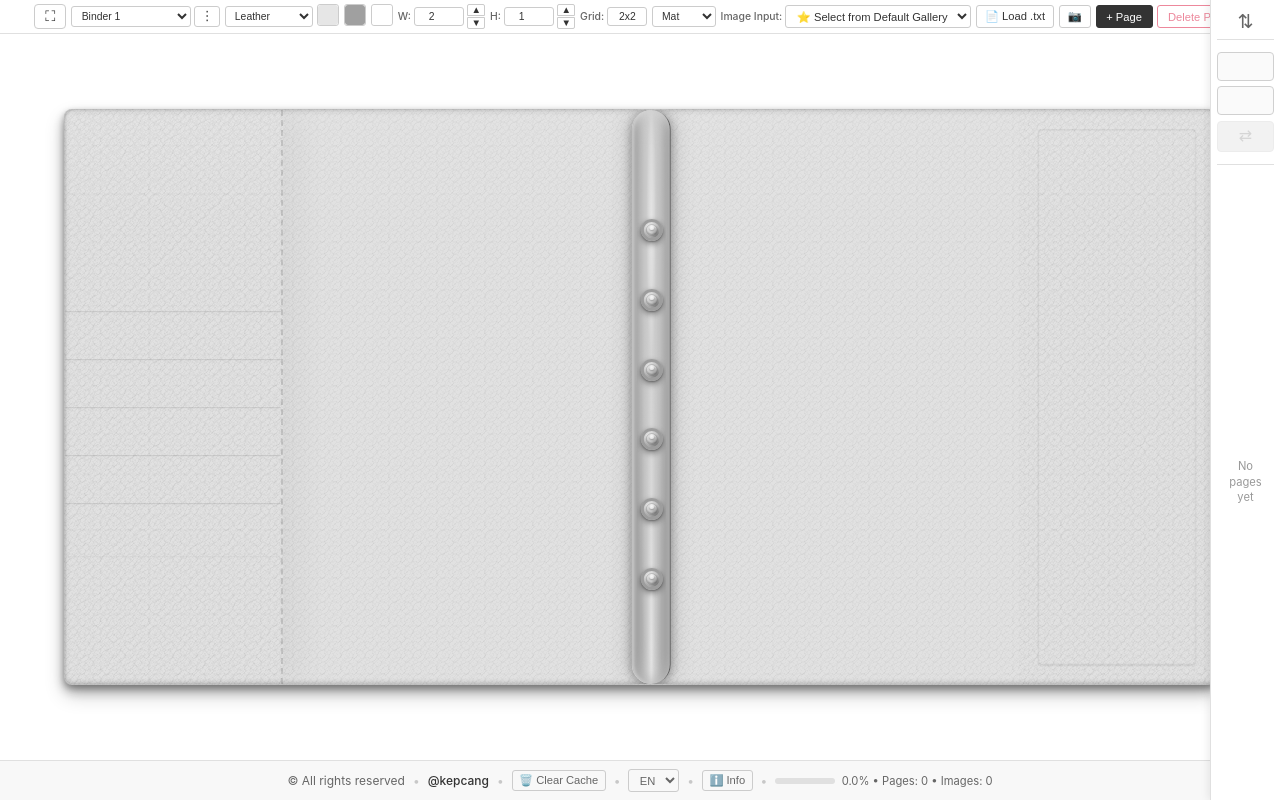
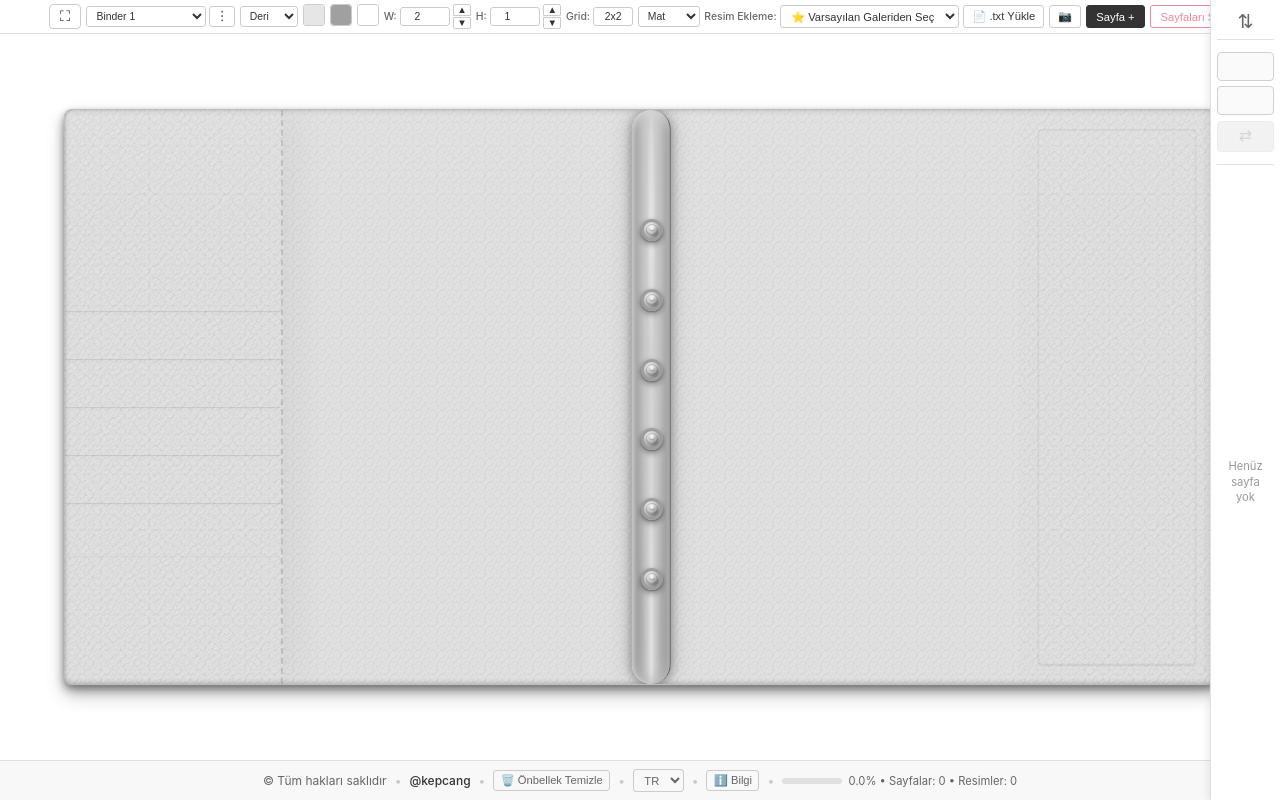
Before and after one commit to melikeozlen/binder-app, a React (Create React App) app: page / in a window 1280 px wide. Built offline with nearby package versions, Linux system fonts and the light colour scheme.

Commit message:
default dil update

```diff
--- a/src/contexts/LanguageContext.js
+++ b/src/contexts/LanguageContext.js
@@ -14,9 +14,9 @@ export const LanguageProvider = ({ children }) => {
   const [language, setLanguage] = useState(() => {
     try {
       const saved = localStorage.getItem('app-language');
-      return saved || 'en';
+      return saved || 'tr';
     } catch {
-      return 'en';
+      return 'tr';
     }
   });
 
```
